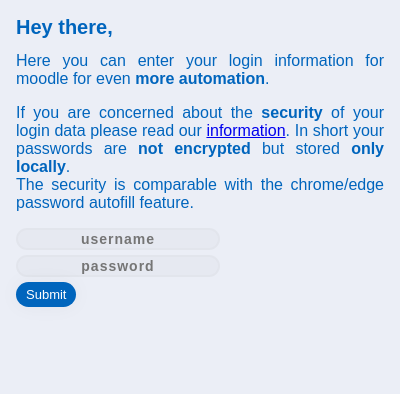
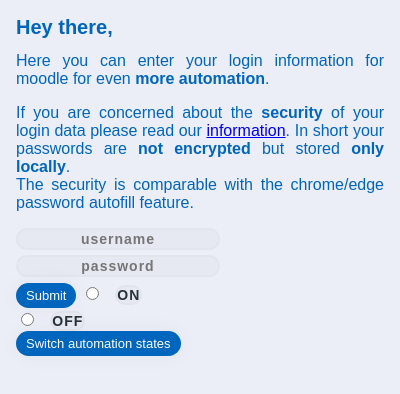
Before and after one commit to costa-jonathan/passepartum-chrome, a browser extension: page srcPopup/popup.html in a window 400 px wide. Drawn offline with Linux system fonts and the light colour scheme.

Commit message:
auto complete & ON /OFF features

```diff
--- a/srcPopup/popup.css
+++ b/srcPopup/popup.css
@@ -1,6 +1,7 @@
 body {
     background-color: #ebeef6;
-    min-width: 300px; /*max would be 800*/
+    min-width: 300px;
+    /*max would be 800*/
     font-family: 'Ubuntu', sans-serif;
     margin: 1em;
 }
@@ -45,13 +46,28 @@ h1 {
     margin-bottom: 5px;
 }
 
-
+.radio {
+    color: rgb(38, 50, 56);
+    font-weight: 700;
+    font-size: 14px;
+    letter-spacing: 1px;
+    background: rgba(136, 126, 126, 0.04);
+    border-radius: 20px;
+    outline: none;
+    box-sizing: border-box;
+    border: 2px solid rgba(0, 0, 0, 0.02);
+    text-align: center;
+    font-family: 'Ubuntu', sans-serif;
+    margin-bottom: 5px;
+    margin-top: 5px;
+}
 
 .submit {
     cursor: pointer;
     border-radius: 5em;
     color: #fff;
-    background: #0065bd; /* linear-gradient(to right, #9C27B0, #E040FB); */
+    background: #0065bd;
+    /* linear-gradient(to right, #9C27B0, #E040FB); */
     border: 0;
     font-family: 'Ubuntu', sans-serif;
     font-size: 13px;
--- a/srcPopup/popup.html
+++ b/srcPopup/popup.html
@@ -1,11 +1,13 @@
 <!DOCTYPE html>
 <html lang="en">
+
 <head>
     <meta charset="UTF-8">
     <title>Document</title>
     <script type="text/javascript" src="save.js" charset="UTF-8"></script>
     <link rel="stylesheet" href="popup.css">
 </head>
+
 <body>
     <h1>
         Hey there,
@@ -16,15 +18,19 @@
     <div id="text" class="text">
         If you are concerned about the <b>security</b> of your login data please read our
         <a href="#" id="go-to-options">information</a>.
-            <script type="text/javascript" src="optionLink.js" charset="UTF-8"></script> <!-- has to be loaded here -->
+        <script type="text/javascript" src="optionLink.js" charset="UTF-8"></script>
+        <!-- has to be loaded here -->
         In short your passwords are <b>not encrypted</b> but stored <b>only locally</b>.
-            <br>
-            The security is comparable with the chrome/edge password autofill feature.
+        <br> The security is comparable with the chrome/edge password autofill feature.
     </div>
     <!-- todo add a "tip: " that randomly presents tips about the thing -->
-            <label for="username"></label><input class="input" type="text" id="username" placeholder="username">
-            <label for="password"></label><input class="input" type="password" id="password" placeholder="password">
+    <label for="username"></label><input class="input" type="text" id="username" placeholder="username" autocomplete="username">
+    <label for="password"></label><input class="input" type="password" id="password" placeholder="password" autocomplete="current-password">
     <br>
     <button class="submit">Submit</button>
+    <input class="radio" type="radio" id="html" name="fav_language" value="ON">   <label class="radio" for="html">ON</label><br>
+    <input class="radio" type="radio" id="html" name="fav_language" value="OFF">   <label class="radio" for="html">OFF</label><br>
+    <button class="submit">Switch automation states</button>
 </body>
+
 </html>
```
Also changed, not shown: manifest.json. Lines whose indentation alone changed are shown as unchanged.
